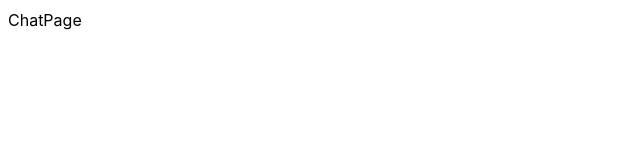
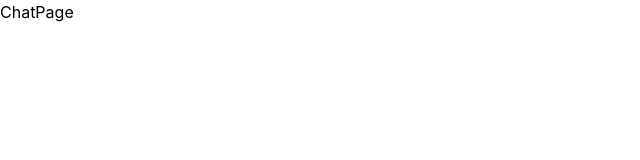
Before and after one commit to Emr1s/React-Chat, a React (Vite) app: page / in a window 1280 px wide. Shown: the top 160 px of the page, without its empty margins (0-640 px from the left). Built offline with nearby package versions, Linux system fonts and the light colour scheme.

Commit message:
deleted default padding

```diff
--- a/src/index.css
+++ b/src/index.css
@@ -2,7 +2,10 @@
   font-family: Inter, system-ui, Avenir, Helvetica, Arial, sans-serif;
   line-height: 1.5;
   font-weight: 400;
+  padding: 0px;
+}
 
-  padding: 0;
-  margin: 0;
+* {
+  padding: 0px;
+  margin: 0px;
 }
```
